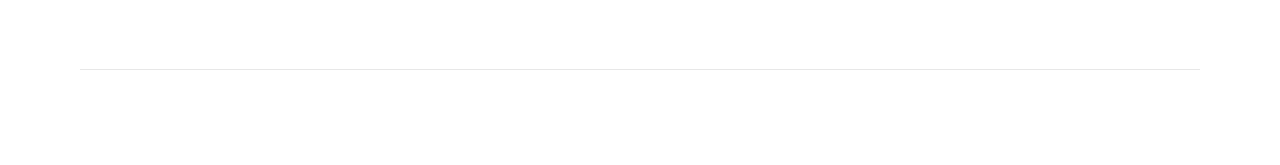
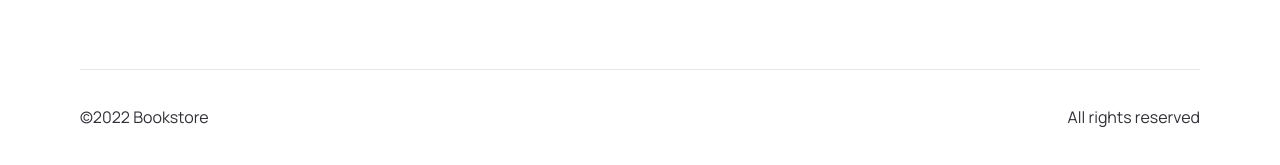
Before and after one commit to alesijbusch/bookstore, a React (Create React App) app: page / in a window 1280 px wide. Shown: the part 429-594 px from the top of the page. Built offline with nearby package versions, Linux system fonts and the light colour scheme; no server answers.

Commit message:
feat(footer): add footer

```diff
--- /dev/null
+++ b/src/components/Footer/Footer.tsx
@@ -0,0 +1,16 @@
+import React from "react";
+import { FooterItem, FooterWrapper, StyledFooter } from "./styles";
+import { Container } from "../../ui/base";
+
+export const Footer = () => {
+  return (
+    <StyledFooter>
+      <Container>
+        <FooterWrapper>
+          <FooterItem>©2022 Bookstore</FooterItem>
+          <FooterItem>All rights reserved</FooterItem>
+        </FooterWrapper>
+      </Container>
+    </StyledFooter>
+  );
+};
--- /dev/null
+++ b/src/components/Footer/styles.ts
@@ -0,0 +1,27 @@
+import styled from "styled-components";
+import { Media } from "../../ui/media";
+
+const StyledFooter = styled.footer`
+  padding: 35px 0;
+`;
+const FooterWrapper = styled.div`
+  display: flex;
+  justify-content: space-between;
+  align-items: center;
+  ${Media.XS} {
+    flex-direction: column;
+  }
+`;
+const FooterItem = styled.div`
+  font-family: "Manrope", sans-serif;
+  font-weight: 400;
+  font-size: 16px;
+  line-height: 24px;
+  ${Media.XS} {
+    &:first-child {
+      margin-bottom: 20px;
+    }
+  }
+`;
+
+export { StyledFooter, FooterWrapper, FooterItem };
--- a/src/pages/HomePage/HomePage.tsx
+++ b/src/pages/HomePage/HomePage.tsx
@@ -6,6 +6,7 @@ import { HomeWrapper } from "./styles";
 import { CardList } from "../../components/CardList/CardList";
 import { Book } from "../../types/types";
 import { Pagination } from "../../components/Pagination/Pagination";
+import { Footer } from "../../components/Footer/Footer";
 
 export const HomePage = () => {
   const [books, setBooks] = useState<Book[]>([]);
@@ -29,6 +30,7 @@ export const HomePage = () => {
           <Pagination />
         </HomeWrapper>
       </Container>
+      <Footer />
     </div>
   );
 };
```
